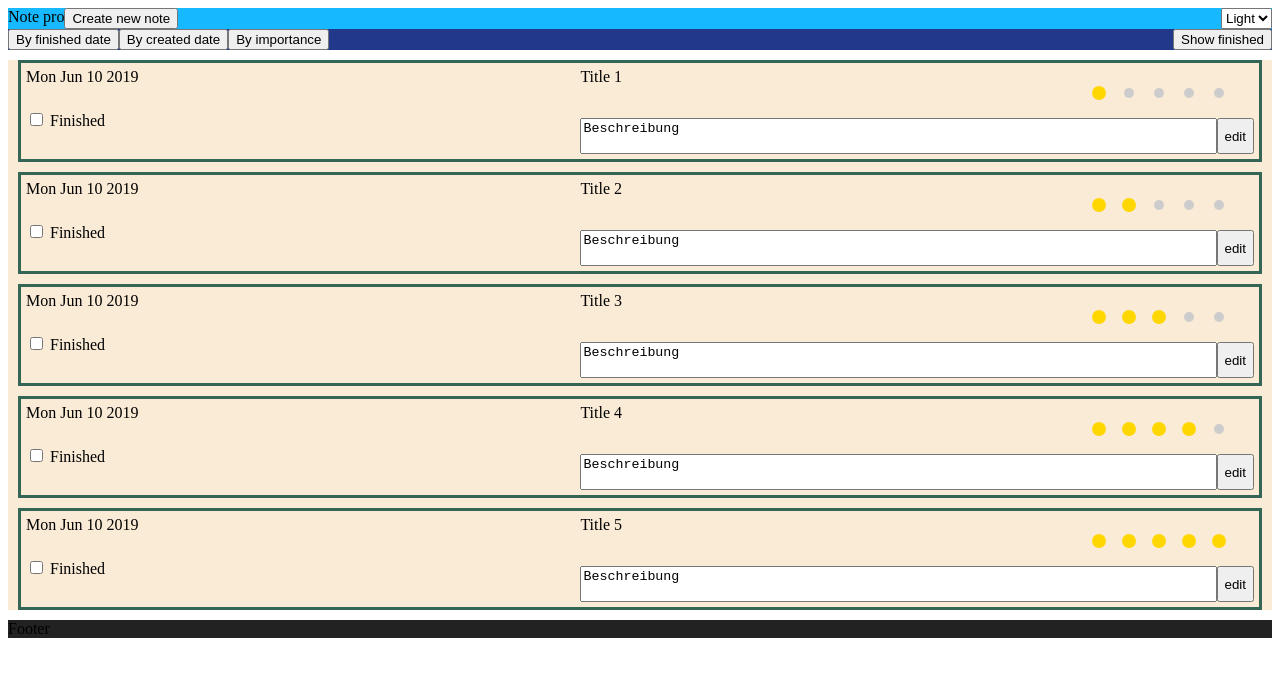
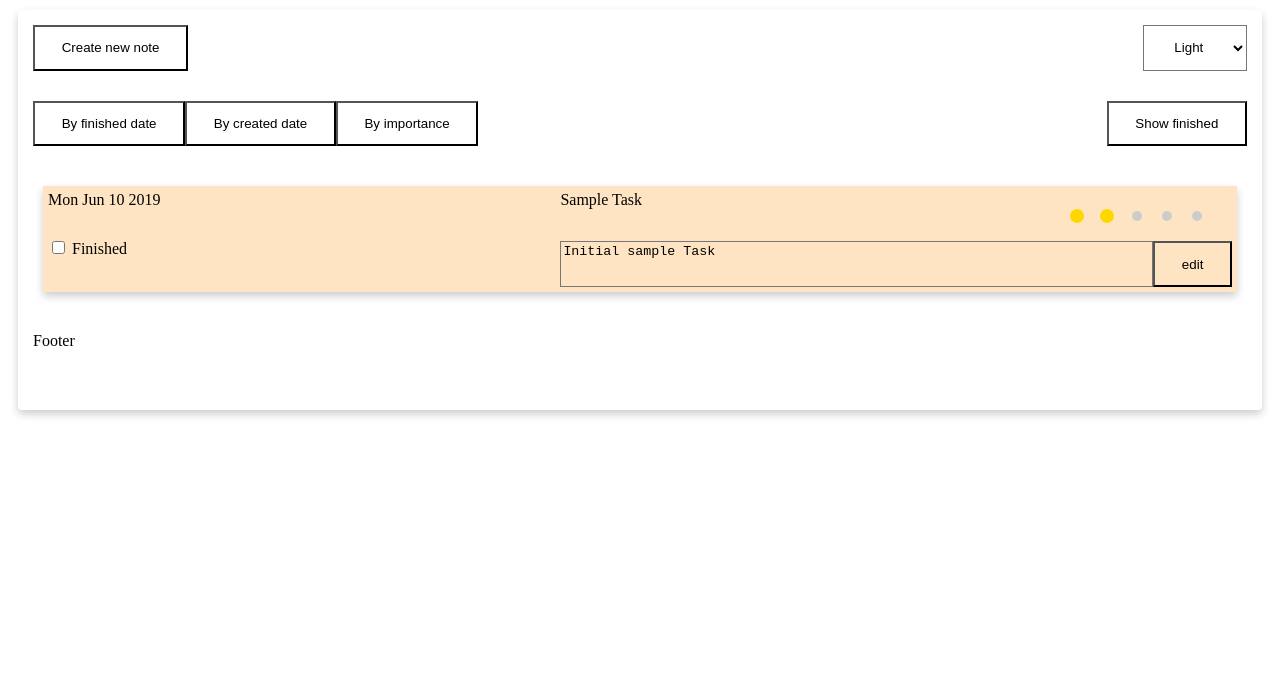
Before and after one commit to michelbieri/casfee_project_one, a plain HTML site: page index.html in a window 1280 px wide. Drawn offline with Linux system fonts and the light colour scheme.

Commit message:
MVC refactoring

```diff
--- a/index.html
+++ b/index.html
@@ -2,14 +2,14 @@
 <html lang="en">
 <head>
     <meta charset="UTF-8">
+    <meta name="viewport" content="width=device-width, initial-scale=1.0">
     <title>Note pro</title>
-    <link rel="stylesheet" type="text/css" href="css/index.css">
-
+    <link rel="stylesheet" type="text/css" href="stylesheets/style.css">
 </head>
 <body>
 <div class="container">
     <article>
-        <header class="header">Note pro
+        <header class="grid header">
             <button type="button">Create new note</button>
             <div></div>
             <select name="theme">
@@ -18,7 +18,7 @@
             </select>
         </header>
 
-        <section class="section">
+        <section class="grid section">
             <button class="active">By finished date</button>
             <button>By created date</button>
             <button>By importance</button>
@@ -26,15 +26,15 @@
             <button>Show finished</button>
         </section>
 
-        <div id="tasks" class="content"></div>
+        <div id="task-container" class="grid content"></div>
         <script id="entry-template" type="text/x-handlebars-template">
-            {{#each this}}
+            {{#each task}}
             <div class="taskitem">
                 <div class="due">
                     {{dateDue}}
-                    <div>
-                        <input type="checkbox" id="finished"  {{checkedIf this.finished}}/>
-                        <label for="finished">Finished</label>
+                    <div class="finished">
+                        <input type="checkbox" id="finished_{{this.id}}"  {{checkedIf this.finished}}/>
+                        <label for="finished_{{this.id}}">Finished</label>
                     </div>
                 </div>
                 <div class="title">
@@ -61,14 +61,12 @@
             </div>
             {{/each}}
         </script>
-
-        <div class="footer">Footer</div>
+        <div class="grid footer">Footer</div>
     </article>
 </div>
 
-<script src="js/handlebars-v4.1.2.js"></script>
-<script src="js/helpers.js"></script>
-<script src="js/task.js"></script>
-<script src="js/app.js"></script>
+<script src="scripts/handlebars-v4.1.2.js"></script>
+<script src="scripts/helpers.js"></script>
+<script src="scripts/bootstrapper.js" type="module" defer></script>
 </body>
 </html>
--- a/js/app.js
+++ /dev/null
@@ -1,22 +0,0 @@
-const container = document.getElementById("tasks");
-const templateSource = document.getElementById("entry-template").innerHTML;
-const template = Handlebars.compile(templateSource);
-
-let tasks = [];
-
-function renderTasks() {
-    container.innerHTML = template(tasks);
-}
-
-function init() {
-    for (let i = 1; i < 6; i++) {
-        let task = new Task(i,"Title " + i, "Beschreibung", i, new Date());
-        task.finished = i%2 == 0;
-        tasks.push(task)
-    }
-    renderTasks();
-}
-
-
-
-init();
--- a/js/task.js
+++ /dev/null
@@ -1,52 +0,0 @@
-"use strict";
-
-class Task {
-
-
-    constructor (id, title, description, priority, dateDue) {
-        this._id = id;
-        this._title = title;
-        this._description = description;
-        this._priority = priority;
-        this._dateDue = dateDue;
-        this._dateCreated = new Date();
-        //this._finished = false;
-    }
-
-
-    get id() {
-        return this._id;
-    }
-
-    get title() {
-        return this._title;
-    }
-
-    get description() {
-        return this._description;
-    }
-
-    get priority() {
-        return this._priority;
-    }
-
-    get dateDue() {
-        return this._dateDue.toDateString();
-    }
-
-    get dateCreated() {
-        return this._dateCreated.toDateString();;
-    }
-
-    get finished() {
-        return this._finished;
-    }
-
-    toString () {
-        //return `${this.title} | ${this.description}g P :: ${this.priority}g C :: ${this.dateDue}g F`
-    }
-
-    print () {
-        console.log( this.toString() );
-    }
-}
--- /dev/null
+++ b/scripts/bl/task-service.js
@@ -0,0 +1,25 @@
+import {Task} from "./task.js";
+
+export class TaskService {
+    constructor(taskStorage) {
+        this.storage = taskStorage;
+        this.tasks = [];
+    }
+
+    loadData() {
+        this.tasks = this.storage.getAll();
+
+        if (this.tasks.length == 0) {
+            this.tasks.push(new Task(0, "Sample Task", "Initial sample Task", 2, new Date()));
+            this.saveData();
+        }
+    }
+
+    saveData() {
+        this.storage.update(this.tasks.map(f => f.toJSON()));
+    }
+
+    orderBy() {
+        //ToDo: Implement oder by
+    }
+}
--- /dev/null
+++ b/scripts/bl/task.js
@@ -0,0 +1,71 @@
+export class Task {
+
+    constructor (id, title, description, priority, dateDue) {
+        this._id = id;
+        this._title = title;
+        this._description = description;
+        this._priority = priority;
+        this._dateDue = dateDue;
+        this._dateCreated = new Date();
+        this._completed = false;
+        this._dateCompleted = null;
+    }
+
+    get id() {
+        return this._id;
+    }
+
+    get title() {
+        return this._title;
+    }
+
+    get description() {
+        return this._description;
+    }
+
+    get priority() {
+        return this._priority;
+    }
+
+    get dateDue() {
+        return this._dateDue.toDateString();
+    }
+
+    get dateCreated() {
+        return this._dateCreated.toDateString();;
+    }
+
+    get completed() {
+        return this._completed;
+    }
+
+    set completed(value) {
+        this._completed = value;
+        this._dateCompleted = new Date();
+    }
+
+    get dateCompleted() {
+        //return this._dateCompleted.toDateString();;
+    }
+
+    toString () {
+        return `${this.title} | ${this.description}g P :: ${this.priority}g C :: ${this.dateDue}g F`;
+    }
+
+    print () {
+        console.log( this.toString() );
+    }
+
+    toJSON() {
+        return {
+            id: this.id,
+            title: this.title,
+            description: this.description,
+            priority: this.priority,
+            dateDue: this.dateDue,
+            dateCreated: this.dateCreated,
+            dateCompleted: this.dateCompleted,
+            completed: this.completed,
+        };
+    }
+}
--- /dev/null
+++ b/scripts/bootstrapper.js
@@ -0,0 +1,14 @@
+import {TaskStorage} from "./dl/task-storage.js";
+import {TaskController} from "./ui/task-controller.js";
+import {TaskService} from "./bl/task-service.js";
+
+class Bootstrapper {
+    static start() {
+        const taskStorage = new TaskStorage();
+        const taskService = new TaskService(taskStorage);
+        new TaskController(taskService).taskAction();
+    }
+}
+
+// wait until scripts have been loaded
+document.addEventListener('DOMContentLoaded', Bootstrapper.start);
--- /dev/null
+++ b/scripts/dl/task-storage.js
@@ -0,0 +1,16 @@
+export class TaskStorage {
+    constructor() {
+        const task = JSON.parse(localStorage.getItem('taskStorage') || "[ ]");
+        this.task = task;
+        localStorage.setItem('taskStorage', JSON.stringify(task));
+    }
+
+    getAll() {
+        return this.task;
+    }
+
+    update(task) {
+        localStorage.setItem('taskStorage', JSON.stringify(task));
+        return task;
+    }
+}
--- a/js/helpers.js
+++ b/scripts/helpers.js
@@ -2,12 +2,6 @@ Handlebars.registerHelper("checkedIf", function (condition, value) {
     return (condition == value) ? "checked" : "";
 });
 
-Handlebars.registerHelper("renderPriority", function(icon, priority){
-    return icon.repeat(priority);
-});
-
 Handlebars.registerHelper('checkedRadio', function(obj, value){
-    console.log('obj: ' + obj + '- value:' + value);
-    console.log(obj == value);
     return obj == value ? ' checked' : '';
 });
--- /dev/null
+++ b/scripts/ui/task-controller.js
@@ -0,0 +1,27 @@
+export class TaskController {
+    constructor(taskService) {
+        this.taskService = taskService;
+
+        this.taskContainer = document.getElementById("task-container");
+        const templateSource = document.getElementById("entry-template").innerHTML;
+        this.taskTemplateCompiled = Handlebars.compile(templateSource)
+    }
+
+    showTasks() {
+        this.taskContainer.innerHTML = this.taskTemplateCompiled({task: this.taskService.tasks});
+    }
+
+    initEventHandlers() {
+
+    }
+
+    renderTasksView() {
+        this.showTasks();
+    }
+
+    taskAction() {
+        this.initEventHandlers();
+        this.taskService.loadData();
+        this.renderTasksView();
+    }
+}
--- /dev/null
+++ b/scripts/ui/taskdetail-controller.js
@@ -0,0 +1,5 @@
+export class TaskDetailController {
+    constructor(taskService) {
+        this.taskService = taskService
+    }
+}
--- a/css/index.css
+++ b/stylesheets/style.css
@@ -1,32 +1,45 @@
+
 .container {
     display: grid;
     grid-template-columns: auto;
     grid-template-rows: auto 1fr auto 1fr;
     grid-template-areas: "header" "section" "content" "footer";
+    grid-column-gap: 10px;
+    grid-row-gap: 15px;
+    border-radius: 4px;
+    margin: 10px;
+    box-shadow: 0 4px 8px 0 rgba(0, 0, 0, 0.2); /* this adds the "card" effect */
 }
 
-.header { grid-area: header; background-color: #16b9ff;
-    display: grid;
-    grid-template-columns: auto auto 1fr auto;
+.grid {
+    padding: 15px;
+    font-size: 1rem;
 }
 
-.section { grid-area: section; background-color: #22398b;
+.header { grid-area: header;
+    display: grid;
+    grid-template-columns: auto 1fr auto;
+}
+
+.section { grid-area: section;
+    padding: 15px;
     display: grid;
     grid-template-columns: auto auto auto 1fr auto;
     grid-template-rows: auto;
 }
 
-.content { grid-area: content; background-color: antiquewhite }
-.footer { grid-area: footer;  background-color: #222222}
+.content { grid-area: content;  }
+.footer { grid-area: footer; }
 
 .taskitem {
     display: grid;
     grid-template-columns: auto auto;
     grid-template-rows: 1fr;
-    border-color: #336655;
-    border-style: solid;
+
     padding: 5px;
     margin: 10px;
+    background-color: bisque;
+    box-shadow: 0 4px 8px 0 rgba(0, 0, 0, 0.2); /* this adds the "card" effect */
 }
 
 .due {
@@ -43,13 +56,14 @@
 .priority {
     display: grid;
     grid-template-columns: 1fr auto;
+}
 
-}
 
 
 textarea {
     outline: none;
     resize: none;
+    background-color: transparent;
 }
 
 
@@ -136,8 +150,54 @@ form {
     grid-template-columns: auto 1fr;
     grid-template-rows: auto;
     grid-gap: .5em;
+    grid-column-gap: 10px;
+    grid-row-gap: 15px;
+    padding: 10px;
+    margin: 15px;
+    border-radius: 4px;
+    box-shadow: 0 4px 8px 0 rgba(0, 0, 0, 0.2); /* this adds the "card" effect */
 }
 
 .hiddeninput{
     display:none;
 }
+
+/* Common button styles */
+button {
+    float: left;
+    min-width: 50px;
+    max-width: 250px;
+    display: block;
+
+    padding: 1em 2em;
+
+    background: none;
+    color: inherit;
+    vertical-align: middle;
+    position: relative;
+    z-index: 1;
+}
+
+select {
+    float: left;
+    min-width: 50px;
+    max-width: 250px;
+    display: block;
+    border-radius: 0px;
+    padding: 1em 2em;
+
+    background: none;
+    color: inherit;
+    vertical-align: middle;
+    position: relative;
+    z-index: 1;
+}
+
+
+button:focus {
+    outline: none;
+}
+
+button > span {
+    vertical-align: middle;
+}
```
Also changed, not shown: detail.html (+1 -1 lines), js/uebung.js (deleted, +0 -58 lines), scripts/handlebars-v4.1.2.js (renamed from js/handlebars-v4.1.2.js).
